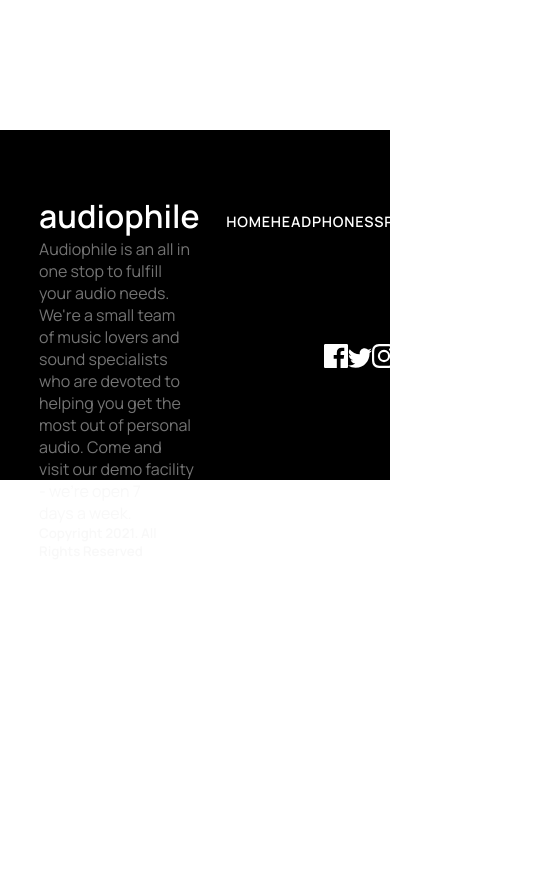
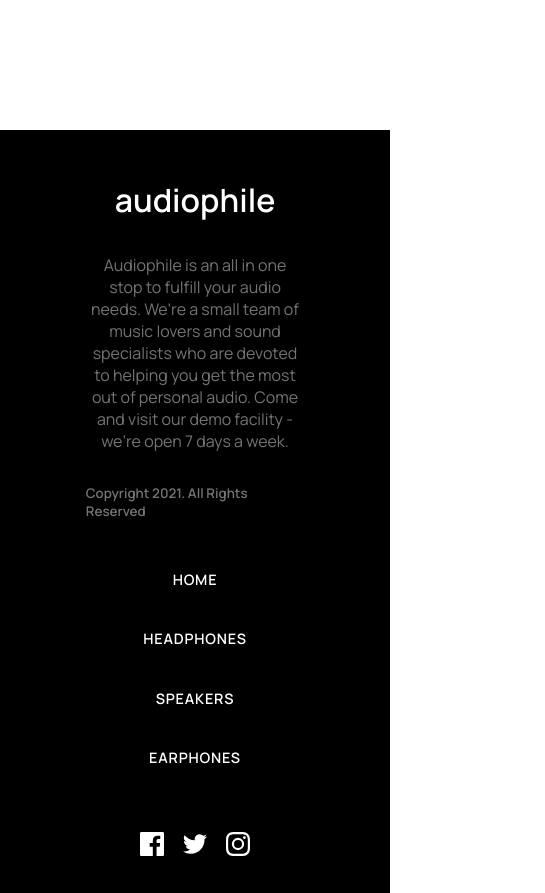
Before and after one commit to kacperlaudanski/Audiophile-e-commerce, a React (Create React App) app in the folder my-app/: page /headphones in a window 390 px wide. Shown: the part 4060-4953 px from the top of the page, 545 px wide, since content can reach past the window. Before the commit the page ends 4620 px from the top, so only its background shows below. Built offline with nearby package versions, Linux system fonts and the light colour scheme.

Commit message:
footer mobile version

```diff
--- a/my-app/src/components/Elements/Footer/Footer.tsx
+++ b/my-app/src/components/Elements/Footer/Footer.tsx
@@ -12,30 +12,37 @@ const Footer = () => {
           <h3 className="footer-logo">audiophile</h3>
           <p className="footer-description">
             Audiophile is an all in one stop to fulfill your audio needs. We're
-            a small team <br></br>
-            of music lovers and sound specialists who are devoted to helping you
-            get the <br></br>
-            most out of personal audio. Come and visit our demo facility - we're
-            open 7 <br></br>
-            days a week.
+            a small team of music lovers and sound specialists who are devoted
+            to helping you get the most out of personal audio. Come and visit
+            our demo facility - we're open 7 days a week.
           </p>
           <small>Copyright 2021. All Rights Reserved</small>
         </div>
         <div className="footer-nav-social-container">
           <nav>
-            <CategoriesNavList
-              listClass="footer-categories-list"
-            />
+            <CategoriesNavList listClass="footer-categories-list" />
           </nav>
           <div className="footer-socials">
             <a href="javascript:void(0)">
-              <img src={FacebookIcon} alt="facebook-icon" className="social-icon"></img>
+              <img
+                src={FacebookIcon}
+                alt="facebook-icon"
+                className="social-icon"
+              ></img>
             </a>
             <a href="javascript:void(0)">
-              <img src={TwitterIcon} alt="twitter-icon" className="social-icon"></img>
+              <img
+                src={TwitterIcon}
+                alt="twitter-icon"
+                className="social-icon"
+              ></img>
             </a>
             <a href="javascript:void(0)">
-              <img src={InstagramIcon} alt="instagram-icon" className="social-icon"></img>
+              <img
+                src={InstagramIcon}
+                alt="instagram-icon"
+                className="social-icon"
+              ></img>
             </a>
           </div>
         </div>
--- a/my-app/src/dist-styles/categories.css
+++ b/my-app/src/dist-styles/categories.css
@@ -39,3 +39,9 @@
   color: #d87d4a;
   cursor: pointer;
 }
+@media screen and (min-width: 767px) {
+  .category-list-element {
+    margin-top: 1em;
+    font-weight: bolder;
+  }
+}
--- a/my-app/src/dist-styles/footer.css
+++ b/my-app/src/dist-styles/footer.css
@@ -82,3 +82,35 @@
   justify-content: space-between;
   flex-direction: row;
 }
+@media screen and (max-width: 767px) {
+  .footer-container {
+    height: auto;
+  }
+  .footer-container .footer-content-container {
+    justify-content: center;
+    flex-direction: column;
+  }
+  .footer-container .footer-content-container .logo-text-container {
+    width: 70%;
+    align-items: center;
+  }
+  .footer-container .footer-content-container .logo-text-container .footer-description {
+    margin: 2em 0;
+    text-align: center;
+  }
+  .footer-container .footer-content-container .footer-nav-social-container {
+    width: 70%;
+    height: 90%;
+    align-items: center;
+    justify-content: space-around;
+  }
+  .footer-container .footer-content-container .footer-nav-social-container nav .footer-categories-list {
+    height: 200px;
+    flex-direction: column;
+  }
+  .footer-container .footer-content-container .footer-nav-social-container .footer-socials {
+    width: 50%;
+    align-items: center;
+    margin-top: 4em;
+  }
+}
--- a/my-app/src/styles/footer.less
+++ b/my-app/src/styles/footer.less
@@ -58,3 +58,40 @@
     }
   }
 }
+
+@media screen and (max-width:767px){
+  .footer-container{
+    height:auto;
+    .footer-content-container{
+      justify-content: center;
+      flex-direction: column;
+
+      .logo-text-container{
+        width:70%;
+        align-items: center;
+
+        .footer-description{
+          margin:2em 0;
+          text-align: center;
+        }
+      }
+      .footer-nav-social-container{
+        width:70%;
+        height:90%;
+        align-items: center;
+        justify-content: space-around;
+           nav{
+            .footer-categories-list{
+              height:200px;
+              flex-direction: column;
+            }
+           }
+           .footer-socials{
+            width:50%;
+            align-items: center;
+            margin-top: 4em;
+           }
+      }
+    }
+  }
+}
```
Also changed, not shown: my-app/src/styles/categories.less (+7 -0 lines).
